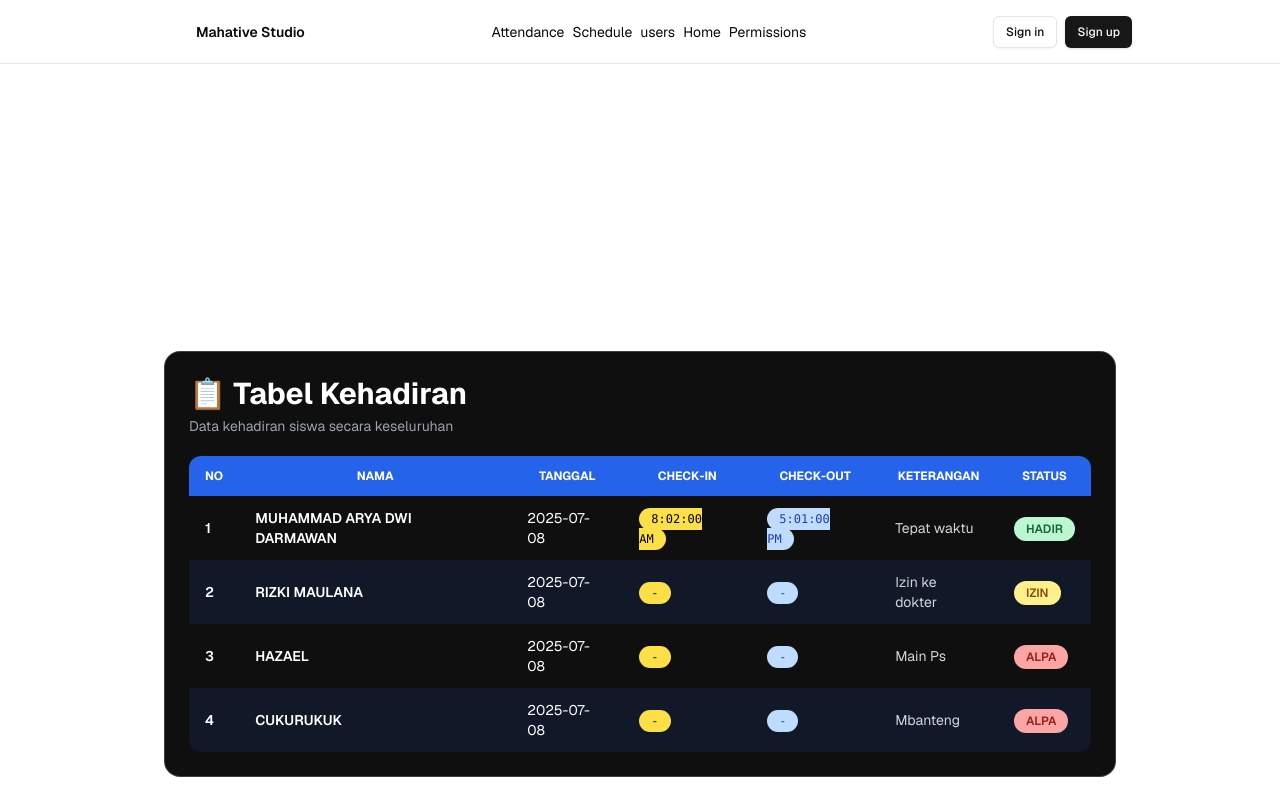
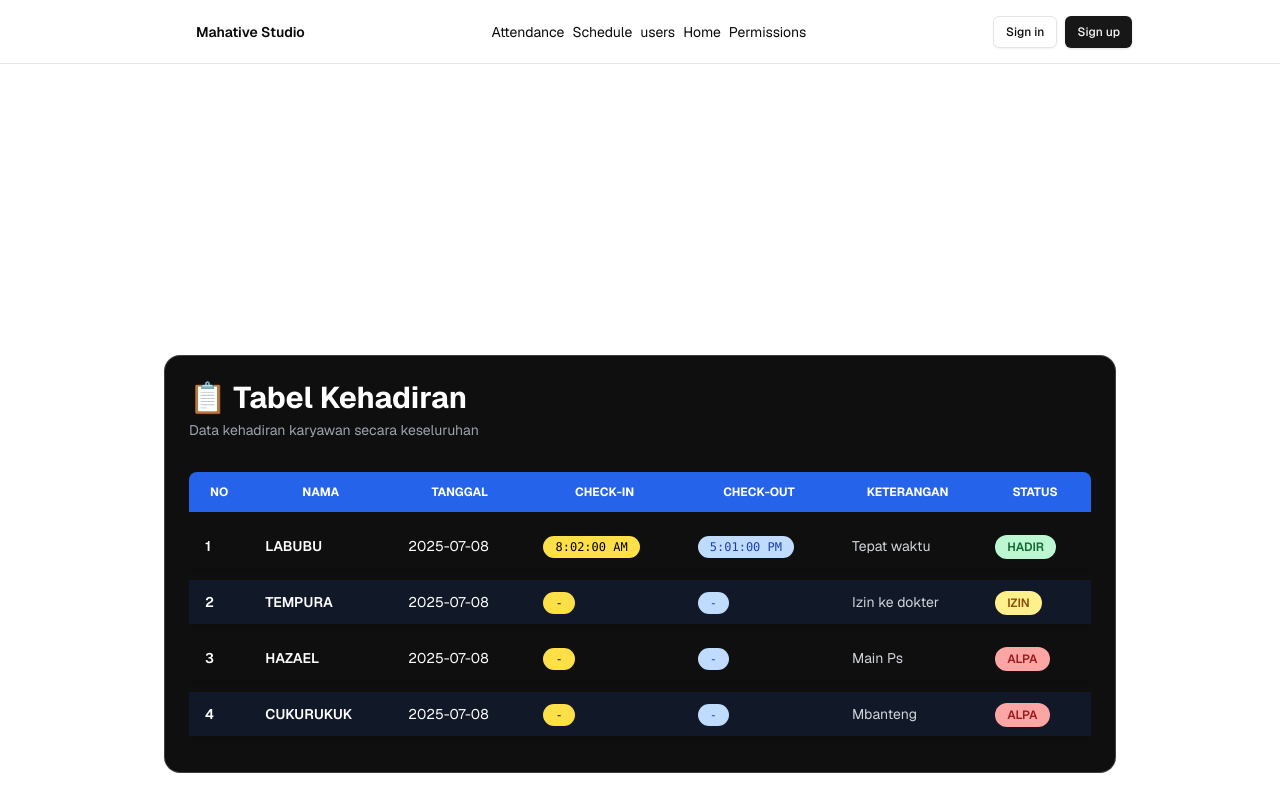
Before and after one commit to ghazwanz/attendance, a Next.js app: page /protected/attendances in a window 1280 px wide. Shown: the top 800 px of the page. Built offline with nearby package versions, Linux system fonts and the light colour scheme; no server answers.

Commit message:
merubah gap dan text

```diff
--- a/app/protected/attendances/page.tsx
+++ b/app/protected/attendances/page.tsx
@@ -11,11 +11,11 @@ export default function TabelAbsensi() {
           📋 Tabel Kehadiran
         </h1>
         <p className="text-gray-400 mb-5 text-sm">
-          Data kehadiran siswa secara keseluruhan
+          Data kehadiran karyawan secara keseluruhan
         </p>
 
         <div className="overflow-x-auto rounded-xl">
-          <table className="min-w-full table-auto text-sm text-white border-separate border-spacing-0">
+          <table className="min-w-full table-auto text-sm text-white border-separate border-spacing-y-3">
             <thead>
               <tr className="bg-blue-600 text-white text-xs uppercase">
                 <th className="py-3 px-4 rounded-tl-lg">NO</th>
@@ -24,7 +24,7 @@ export default function TabelAbsensi() {
                 <th className="py-3 px-4">Check-in</th>
                 <th className="py-3 px-4">Check-out</th>
                 <th className="py-3 px-4">Keterangan</th>
-                <th className="py-3 px-4">Status</th>
+                <th className="py-3 px-4 rounded-tr-lg">Status</th>
               </tr>
             </thead>
             <tbody>
@@ -33,7 +33,7 @@ export default function TabelAbsensi() {
                   key={index}
                   className={`${
                     index % 2 === 0 ? "bg-[#0f0f0f]" : "bg-[#111827]"
-                  } border-b border-white/10 transition`}
+                  } transition rounded-xl shadow-md`}
                 >
                   <td className="py-3 px-4 font-semibold">{index + 1}</td>
                   <td className="py-3 px-4 font-semibold uppercase">
--- a/lib/dummyData.json
+++ b/lib/dummyData.json
@@ -21,7 +21,7 @@
     ],
     "attendances": [
          {
-      "nama": "Muhammad Arya Dwi Darmawan",
+      "nama": "Labubu",
       "date": "2025-07-08",
       "check_in": "2025-07-08T08:02:00Z",
       "check_out": "2025-07-08T17:01:00Z",
@@ -29,7 +29,7 @@
       "status": "HADIR"
     },
     {
-      "nama": "Rizki Maulana",
+      "nama": "Tempura",
       "date": "2025-07-08",
       "check_in": null,
       "check_out": null,
```
